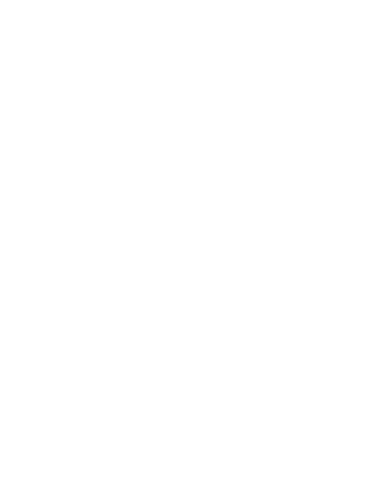
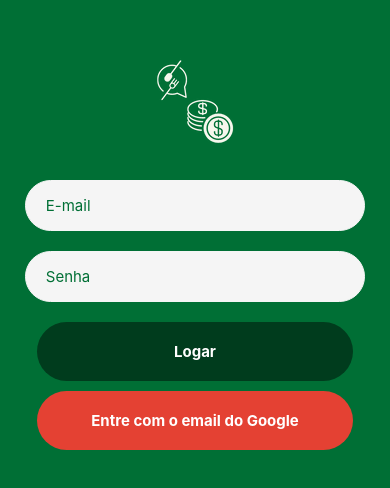
Before and after one commit to gabriellac2002/nutri_in_price, a React Native app in the folder nutri_in_price/: screen / in a window 390 px wide. Shown: the part 172-660 px from the top of the page. Built offline with nearby package versions, Linux system fonts and the light colour scheme.

Commit message:
estrutura basica/inicio de estilização ok

```diff
--- a/nutri_in_price/App.js
+++ b/nutri_in_price/App.js
@@ -1,10 +1,11 @@
 import { StatusBar } from 'expo-status-bar';
 import React from 'react';
-import { StyleSheet, Text, View } from 'react-native';
+import Login from './src/screens/Login/Login';
 
 export default function App() {
   return (
     <>
+      <Login/>
       <StatusBar style="light" />
     </>
   );
--- /dev/null
+++ b/nutri_in_price/src/components/LogoApp/LogoApp.js
@@ -0,0 +1,16 @@
+import React from 'react';
+import { Image } from 'react-native';
+import { Container } from './logoapp_styles';
+import Logo from '../../assets/Logo.png';
+
+function LogoApp(){
+    return(
+        <Container>
+            <Image
+                source={Logo}
+            />
+        </Container>
+    )
+}
+
+export default LogoApp;
--- /dev/null
+++ b/nutri_in_price/src/components/LogoApp/logoapp_styles.js
@@ -0,0 +1,5 @@
+import styled from "styled-components/native";
+
+export const Container = styled.View`
+    padding: 5px;
+`
--- a/nutri_in_price/src/screens/Login/Login.js
+++ b/nutri_in_price/src/screens/Login/Login.js
@@ -0,0 +1,30 @@
+import React from 'react';
+import {Keyboard,Container,Input,BtnSubmit,TextButton, BtnGoogle} from './login_styles';
+import LogoApp from '../../components/LogoApp/LogoApp';
+
+function Login(){
+    return(
+
+        <Keyboard>
+
+            <Container>
+            <LogoApp/>
+                <Input
+                    placeholder="E-mail"
+                />
+                <Input
+                    placeholder="Senha"
+                    secureTextEntry
+                />
+                <BtnSubmit>
+                    <TextButton>Logar</TextButton>
+                </BtnSubmit>
+                <BtnGoogle>
+                    <TextButton>Entre com o email do Google</TextButton>
+                </BtnGoogle>
+            </Container>
+        </Keyboard>
+    )
+}
+
+export default Login;
--- a/nutri_in_price/src/screens/Login/login_styles.js
+++ b/nutri_in_price/src/screens/Login/login_styles.js
@@ -0,0 +1,51 @@
+import styled from "styled-components/native";
+
+export  const Keyboard = styled.KeyboardAvoidingView`
+    flex: 1;
+    align-items: center;
+    justify-content: center;
+    background-color: #006F35;
+`
+
+export const Container = styled.View`
+  flex: 1;
+  justify-content: center;
+  align-items: center;
+  padding-bottom: 30px;
+  width: 90%;
+`
+
+export const Input = styled.TextInput`
+  border: 1px solid #F5F5F5;
+  background-color: #F5F5F5;
+  margin-bottom: 20px;
+  padding: 15px 20px;
+  color: #006F35;
+  font-size: 15px;
+  border-radius: 30px;
+  width: 97%;
+  heigth:5%;
+`
+
+export const BtnSubmit = styled.TouchableOpacity`
+  background-color: #003c1d;
+  border-radius: 30px;
+  width: 90%;
+  padding: 20px;
+  align-items: center;
+`
+
+export const BtnGoogle = styled.TouchableOpacity`
+  background-color: #E44133;
+  border-radius: 30px;
+  width: 90%;
+  padding: 20px;
+  margin-top: 10px;
+  align-items: center;
+`
+
+export const TextButton = styled.Text`
+  color: #fff;
+  font-size: 15px;
+  font-weight: bold;
+`
```
Also changed, not shown: nutri_in_price/src/assets/Logo.png (added).
